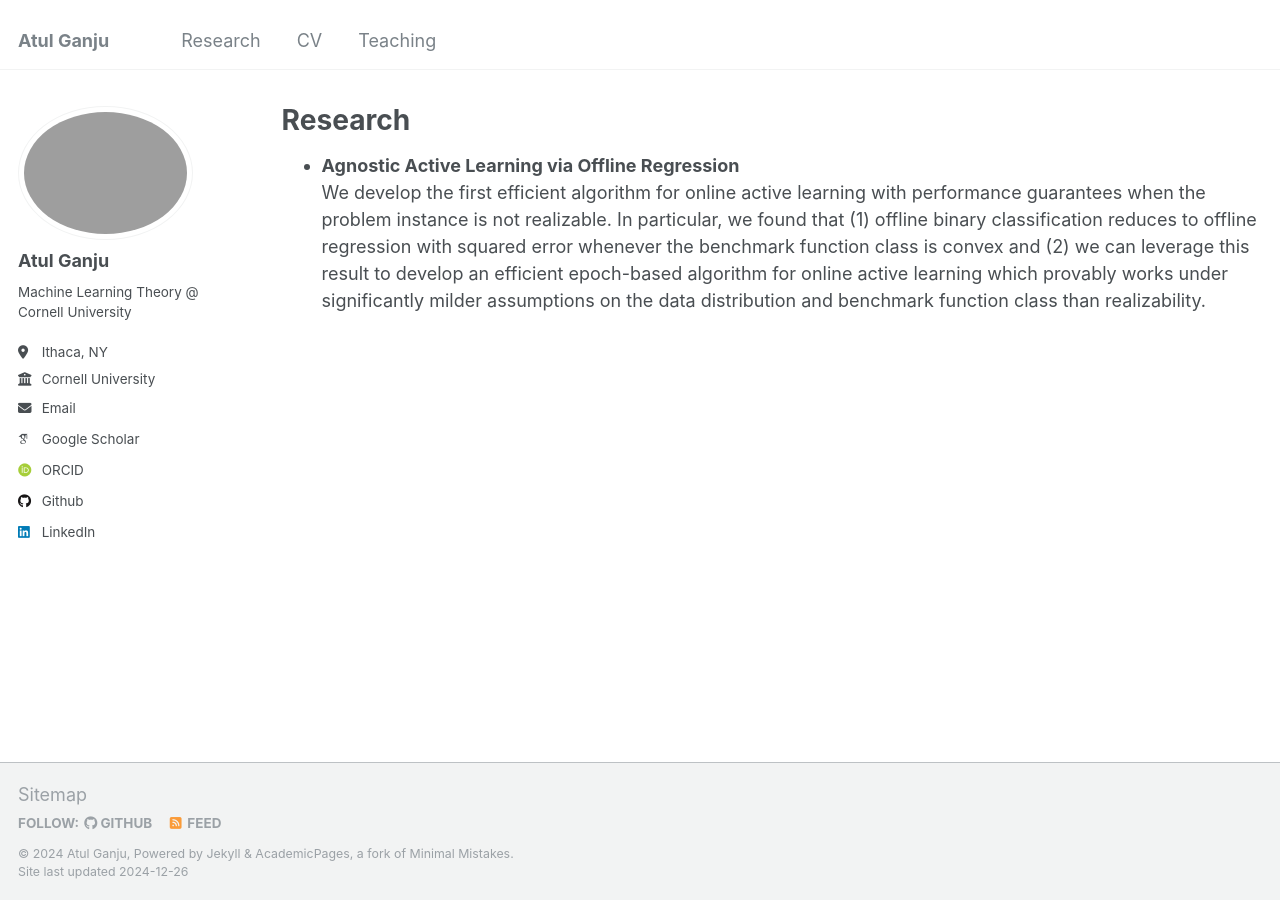
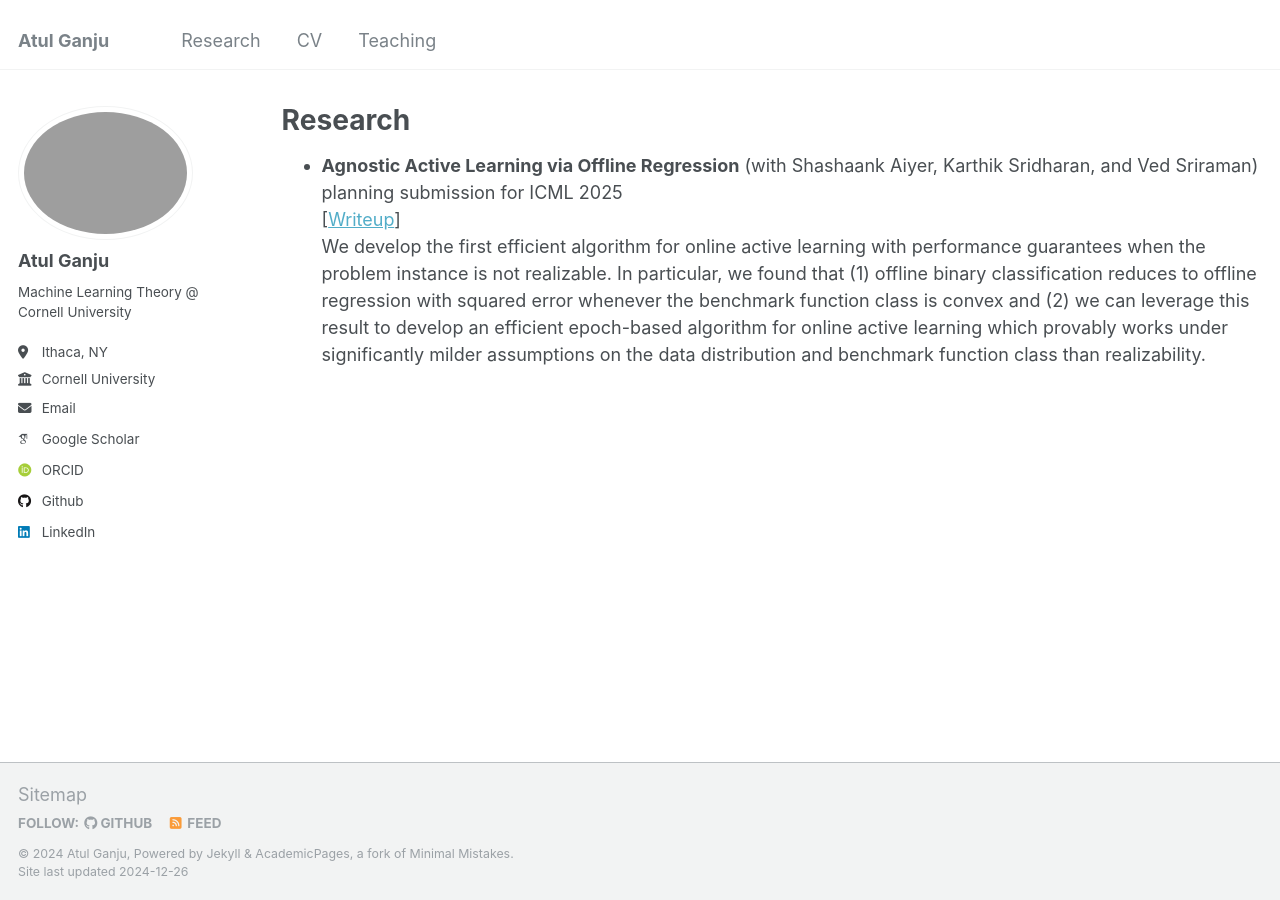
Before and after one commit to atulganju/atulganju.github.io, a Jekyll site: the page built from _pages/research.md, in a window 1280 px wide. Built offline with Jekyll 4.4.1, drawn with Linux system fonts in a browser that asks for light colours; some web fonts are replaced.

Commit message:
Update research.md more updates to active learning project

```diff
--- a/_pages/research.md
+++ b/_pages/research.md
@@ -5,5 +5,7 @@ permalink: /research/
 author_profile: true
 ---
 
-* **Agnostic Active Learning via Offline Regression**\
+* **Agnostic Active Learning via Offline Regression** (with Shashaank Aiyer, Karthik Sridharan, and Ved Sriraman)\
+  planning submission for ICML 2025\
+  [[Writeup](https://github.com/atulganju/Agnostic-Stream-Based-Selective-Sampling-via-Regression)]\
   We develop the first efficient algorithm for online active learning with performance guarantees when the problem instance is not realizable. In particular, we found that (1) offline binary classification reduces to offline regression with squared error whenever the benchmark function class is convex and (2) we can leverage this result to develop an efficient epoch-based algorithm for online active learning which provably works under significantly milder assumptions on the data distribution and benchmark function class than realizability.
```
